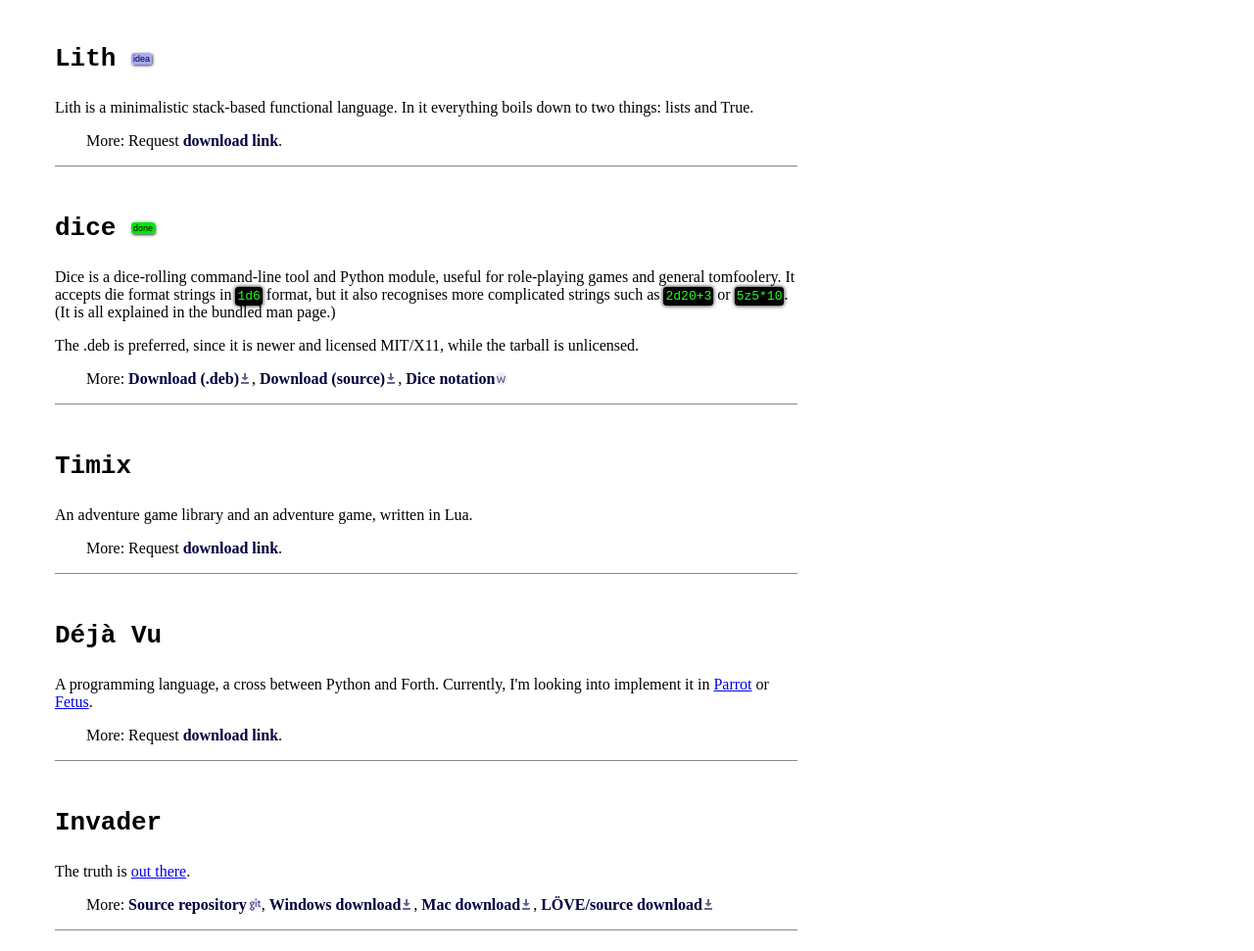
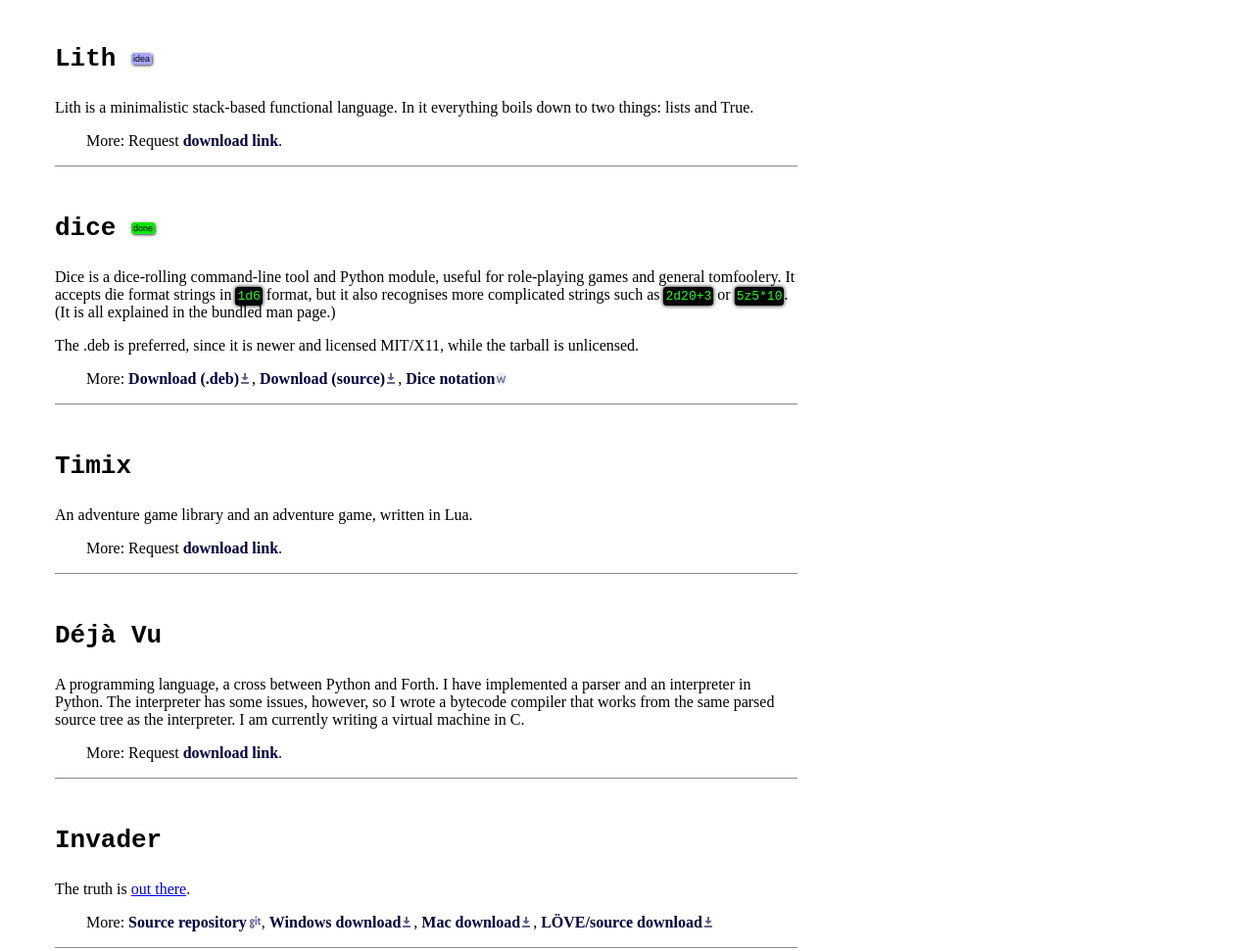
Before and after one commit to gvx/gvx.github.com, a plain HTML site: page hacking.html in a window 1280 px wide. Shown: the part 126-1097 px from the top of the page at 98% size. Drawn offline with Linux system fonts and the light colour scheme.

Commit message:
[~/Hacking] Updated Déjà Vu description

```diff
--- a/hacking.html
+++ b/hacking.html
@@ -72,9 +72,11 @@
 		<div class="project">
 			<p class="name"><a href="#dejavu" id="dejavu">#</a> Déjà Vu</p>
 			<p>
-				A programming language, a cross between Python and Forth. Currently, I'm
-				looking into implement it in <a href="http://www.parrot.org/">Parrot</a>
-				or <a href="http://github.com/bartbes/Fetus">Fetus</a>.
+				A programming language, a cross between Python and Forth.
+				I have implemented a parser and an interpreter in Python. The
+				interpreter has some issues, however, so I wrote a bytecode
+				compiler that works from the same parsed source tree as the
+				interpreter. I am currently writing a virtual machine in C.
 			</p>
 		</div>
 		<div class="project">
```
